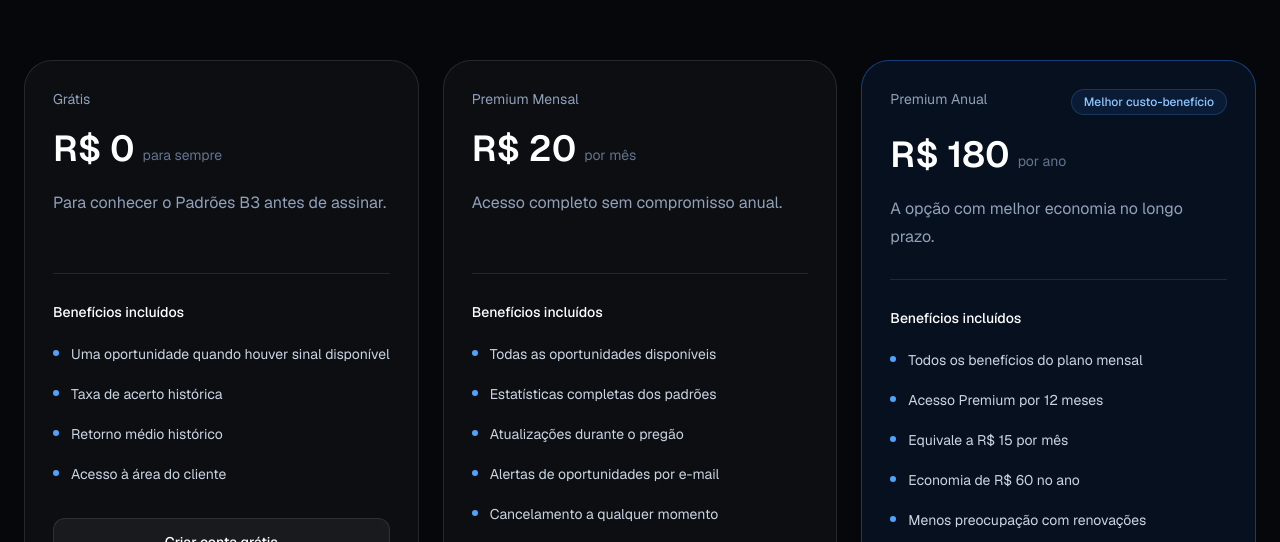
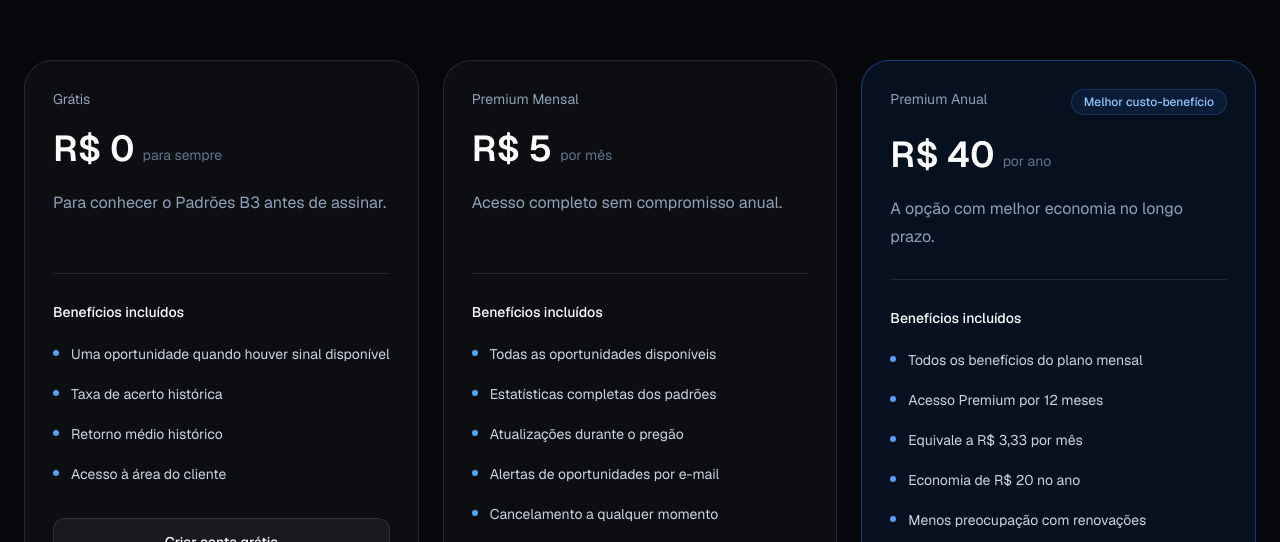
Before and after one commit to Gabriel-S-4-S/padroes-b3, a Next.js app in the folder painel-admin/: page / in a window 1280 px wide. Shown: the part 6109-6651 px from the top of the page. Built offline with nearby package versions, Linux system fonts and the light colour scheme; no server answers.

Commit message:
Add files via upload

```diff
--- a/painel-admin/app/page.tsx
+++ b/painel-admin/app/page.tsx
@@ -1,5 +1,5 @@
 import Link from "next/link";
-import Image from "next/image";
+
 import PublicHeader from "@/components/public-header";
 
 const beneficios = [
@@ -118,7 +118,7 @@
   {
     pergunta: "Qual é a diferença entre o plano mensal e o anual?",
     resposta:
-      "Os dois oferecem acesso Premium completo. O plano mensal custa R$ 20 por mês, enquanto o anual custa R$ 180 por ano, equivalente a R$ 15 por mês.",
+      "Os dois oferecem acesso Premium completo. O plano mensal custa R$ 5 por mês, enquanto o anual custa R$ 40 por ano, equivalente a R$ 3,33 por mês.",
   },
   {
     pergunta: "Posso cancelar o plano mensal?",
@@ -641,7 +641,7 @@
 
             <Plano
               nome="Premium Mensal"
-              preco="R$ 20"
+              preco="R$ 5"
               periodo="por mês"
               descricao="Acesso completo sem compromisso anual."
               beneficios={[
@@ -657,14 +657,14 @@
 
             <Plano
               nome="Premium Anual"
-              preco="R$ 180"
+              preco="R$ 40"
               periodo="por ano"
               descricao="A opção com melhor economia no longo prazo."
               beneficios={[
                 "Todos os benefícios do plano mensal",
                 "Acesso Premium por 12 meses",
-                "Equivale a R$ 15 por mês",
-                "Economia de R$ 60 no ano",
+                "Equivale a R$ 3,33 por mês",
+                "Economia de R$ 20 no ano",
                 "Menos preocupação com renovações",
               ]}
               textoBotao="Escolher plano anual"
@@ -769,16 +769,9 @@
         <div className="mx-auto flex max-w-7xl flex-col justify-between gap-10 md:flex-row">
           <div>
             <div className="flex items-center gap-3">
-
-              <div className="relative h-12 w-12 shrink-0 sm:h-14 sm:w-14">
-                <Image
-                  src="/logo.png"
-                  alt="Padrões B3"
-                  fill
-                  className="object-contain"
-                  priority
-                />
-              </div>
+              <span className="flex h-10 w-10 shrink-0 items-center justify-center rounded-xl bg-blue-600 text-sm font-bold">
+                B3
+              </span>
 
               <div>
                 <p className="font-semibold">
```
